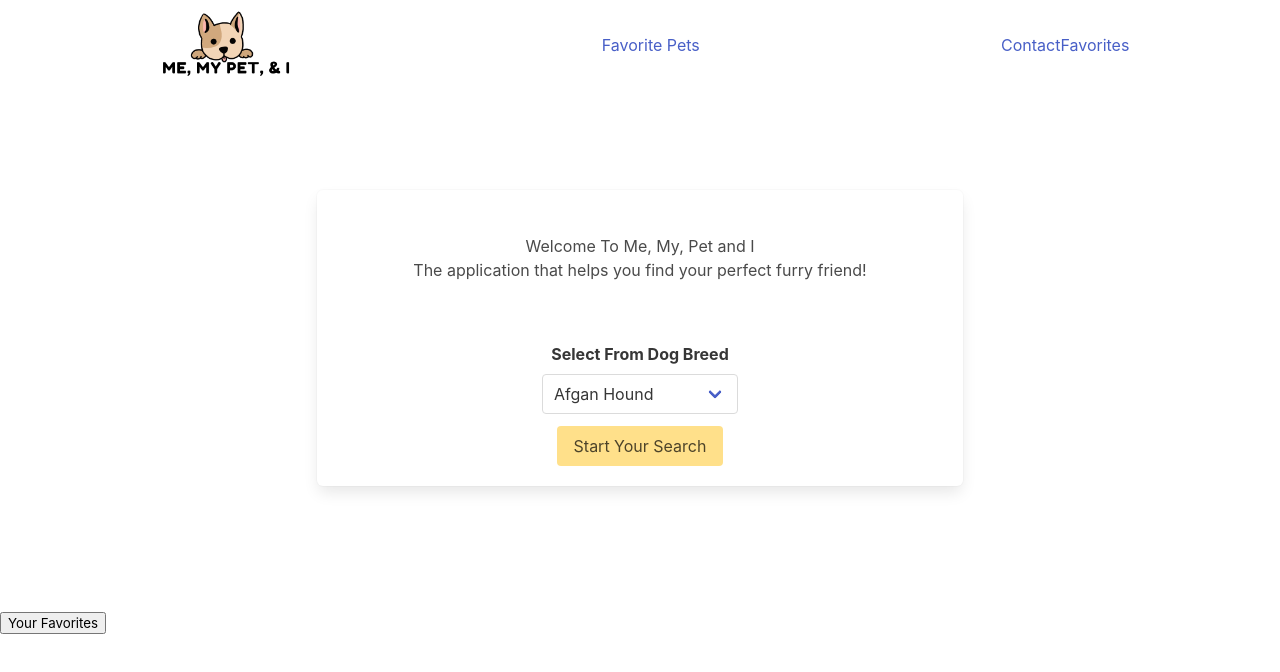
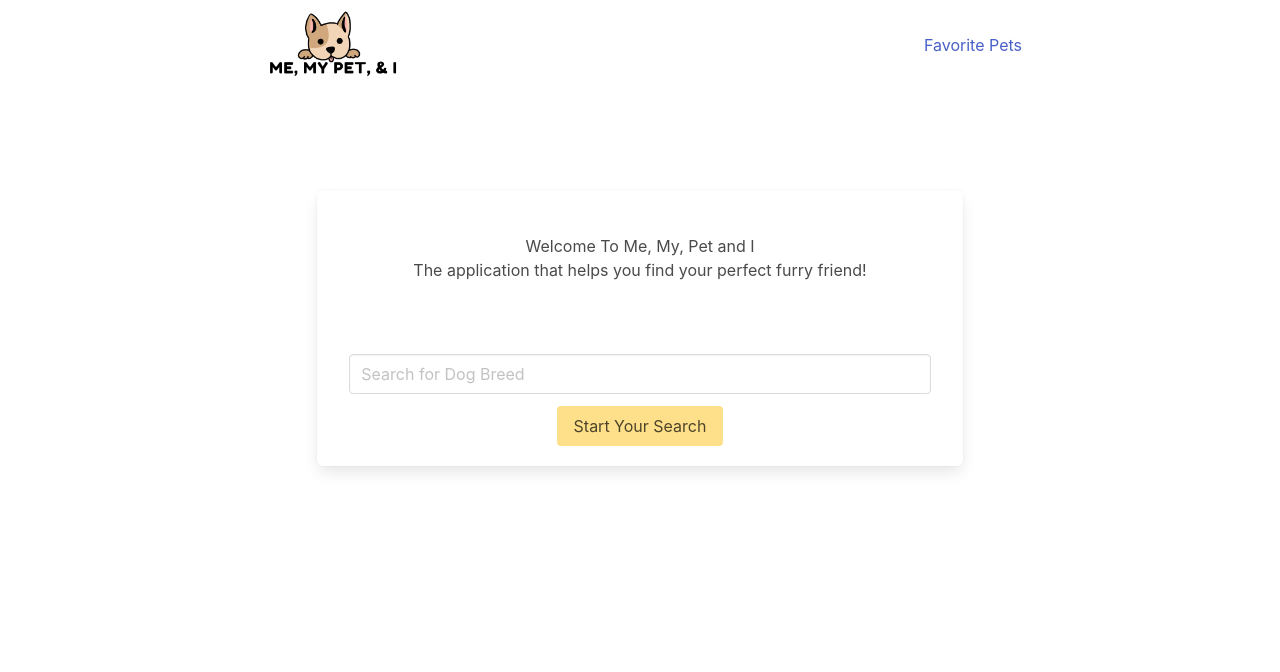
Before and after one commit to silkyjazz/Me-MyPet-AndI, a plain HTML site: page index.html in a window 1280 px wide. Drawn offline with nearby package versions, Linux system fonts and the light colour scheme.

Commit message:
using input field instead of dropdown

```diff
--- a/favorites.html
+++ b/favorites.html
@@ -25,26 +25,15 @@
         </nav>
     </header>
 
-    <p>No Favorite Pets to Display</p>
+    <div class="columns">
+        <div class="column is-8 is-cent">
+            <div class="" id="favorites"></div class="listOfFav">
+            <button class="" id="clearFavorites">Clear Favorites</button>
 
-    <div class="" id="favorites">
+            <div class="" id="favorites"></div>
+           <button class="" id="showFavoriteList">Your Favorites</button>
 
-    </div class="listOfFav">
-    <button class="" id="clearFavorites">Clear Favorites</button>
-    <footer class="footer">
-        <div class="content has-text-centered">
-          <p>
-            <strong>Team One</strong> @Jasmine Ulloa, @Darren Watanabe, @Emil Ronquillo, @Roksolana Odynak <i class="fa-regular fa-copyright"></i> The source code is licensed
-            <a href="http://opensource.org/licenses/mit-license.php">MIT</a>. The website content
-            is licensed <a href="http://creativecommons.org/licenses/by-nc-sa/4.0/">CC BY NC SA 4.0</a>.
-          </p>
         </div>
-      </footer>
-      <script src="https://code.jquery.com/jquery-3.5.0.min.js"></script>
-      <script src="./script2.js"></script>
-
-    <div class="" id="favorites">
-         <button class="" id="showFavoriteList">Your Favorites</button>
     </div>
 
 
--- a/index.html
+++ b/index.html
@@ -29,14 +29,7 @@
         </p>
 
         <p class="level-item has-text-centered">
-
             <a href="./favorites.html" class="link is-info" >Favorite Pets</a>
-        </p>
-        <p class="level-item has-text-centered">
-            <a href="./contact.html" class="link is-info">Contact</a>
-
-            <a href="./favorites.html" class="link is-info">Favorites</a>
-
         </p>
     </nav>
 </header>
@@ -52,7 +45,10 @@
                 <p>Welcome To Me, My, Pet and I </p>
                 <p>The application that helps you find your perfect furry friend!</p>
             </div>
-            <div class="dog-info"></div>
+            <div class="column">
+                <input  id="searchDog" class="input" type="text" placeholder="Search for Dog Breed">
+            </div>
+            <!-- <div class="dog-info"></div>
             <div class="field">
                 <label class="label">Select From Dog Breed</label>
                 <div class="control">
@@ -77,19 +73,12 @@
                     </select>
                   </div>
                 </div>
-              </div>
+              </div> -->
             <button id="search" class="button is-normal is-warning">
                 Start Your Search
             </button>
         </div>
     </div>
-</div>
-
-<!--
-    <button class="" id="search">Search</button> -->
-
-<div class="" id="favorites">
-    <button class="" id="showFavoriteList">Your Favorites</button>
 </div>
 
 
```
